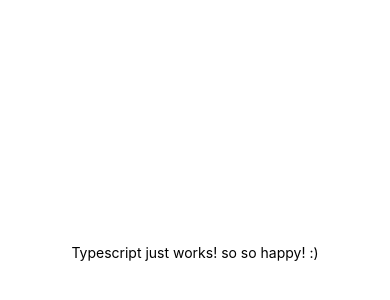
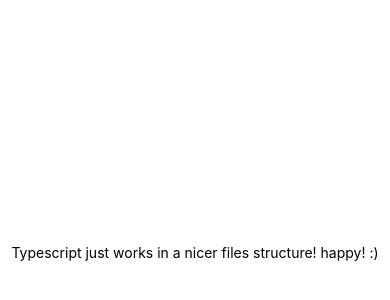
Before and after one commit to chaotive/ts-reactnative-playground, a React Native app: screen / in a window 390 px wide. Shown: the part 170-470 px from the top of the page. Built offline with nearby package versions, Linux system fonts and the light colour scheme.

Commit message:
Refactored project files

```diff
--- a/index.js
+++ b/index.js
@@ -1,3 +1,3 @@
 import { AppRegistry } from 'react-native';
-import App from './src/main/ts/App';
+import App from './src/main/ts/react/apps/TicTacToeApp';
 AppRegistry.registerComponent('ts-reactnative-playground', () => App);
--- a/src/index.tsx
+++ b/src/index.tsx
@@ -7,7 +7,7 @@
 import * as React from 'react';
 import * as ReactDOM from 'react-dom';
 import './index.css';
-import {Game} from "./main/ts/react/components/Game";
+import {Game} from "./main/ts/react/components/ticTacToe/Game";
 
 ReactDOM.render(
     <Game />,
--- a/src/main/ts/App.tsx
+++ b/src/main/ts/react/apps/TicTacToeApp.tsx
@@ -6,18 +6,18 @@
 //import './index.css';
 
 //import {Game} from "./main/ts/react/components/Game";
-import {styles} from "./styles/ticTacToe";
+import {styles} from "../styles/ticTacToe";
 
 // ReactDOM.render(
 //     <Game />,
 //     document.getElementById('root')
 // );
 
-export default class App extends React.Component {
+export default class TicTacToeApp extends React.Component {
   render() {
     return (
       <View style={styles.container}>
-        <Text>Typescript just works! so so happy! :)</Text>
+        <Text>Typescript just works in a nicer files structure! happy! :)</Text>
       </View>
     );
   }
--- a/src/main/ts/react/components/Game.tsx
+++ b/src/main/ts/react/components/ticTacToe/Game.tsx
@@ -1,6 +1,6 @@
 import * as React from "react";
 import {Board, Squares} from "./Board";
-import * as TicTacToe from "../../game/TicTacToe";
+import * as TicTacToe from "../../../game/TicTacToe";
 
 interface GameState {
     history: Squares[],
```
Also changed, not shown: src/main/ts/react/components/ticTacToe/Board.tsx (renamed from src/main/ts/react/components/Board.tsx), src/main/ts/react/components/ticTacToe/functional/Square.tsx (renamed from src/main/ts/react/components/functional/Square.tsx), src/main/ts/react/styles/ticTacToe.tsx (renamed from src/main/ts/styles/ticTacToe.tsx), 2 other files (tests, documents, lock files or other folders).
